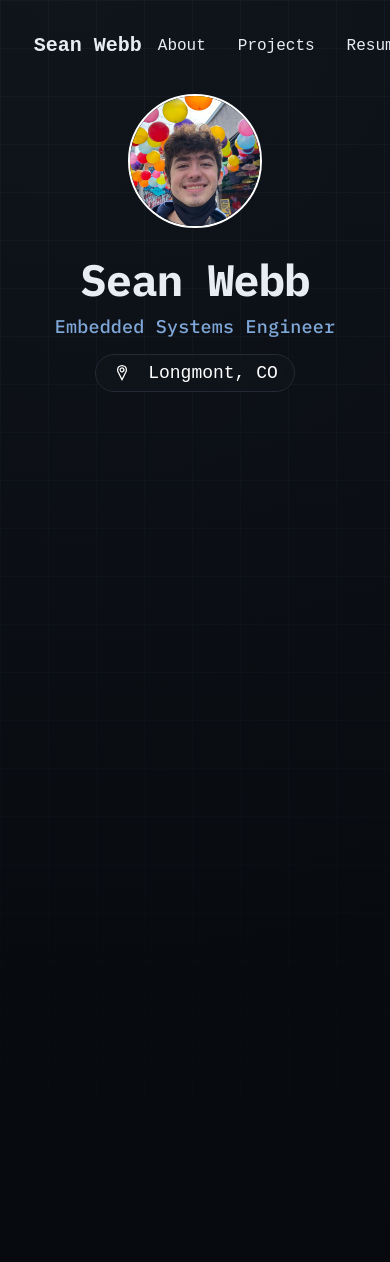
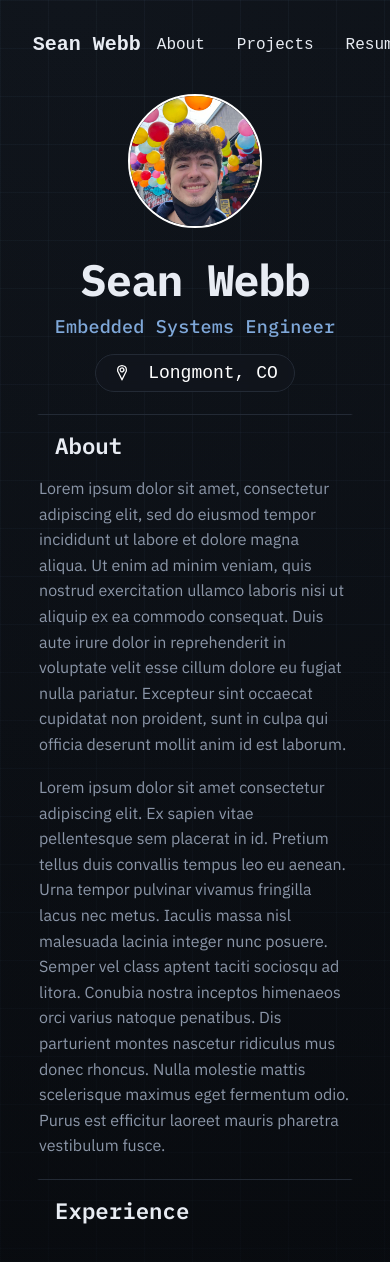
Before and after one commit to swebb-dev/swebb-dev, a React (Vite) app: page / in a window 390 px wide. Shown: the top 1262 px of the page. Built offline with nearby package versions, Linux system fonts and the light colour scheme.

Commit message:
about section and more logistics stuff

```diff
--- a/src/assets/Navbar/NavbarElements.jsx
+++ b/src/assets/Navbar/NavbarElements.jsx
@@ -24,7 +24,7 @@ export const Nav = styled.nav`
   padding: 0.625rem 1.375rem;
   max-width: ${({ $scrollState }) => ($scrollState === "compact" ? "850px" : "1000px")};
   border-radius: 1rem;
-  border: ${({ $scrollState }) => ($scrollState === "compact" ? "2px solid #232a35" : "2px solid transparent")};
+  border: ${({ $scrollState }) => ($scrollState === "compact" ? "1px solid #232a35" : "1px solid transparent")};
   margin: 0 auto;
 
   transition: padding 0.3s ease, background-color 0.3s ease, max-width 0.3s ease;
--- a/src/assets/Navbar/index.jsx
+++ b/src/assets/Navbar/index.jsx
@@ -12,7 +12,7 @@ import {
 } from "./NavbarElements";
 
 const SMALL_SCROLL_THRESHOLD = 50;   // below this, always show "top" style
-const LARGE_SCROLL_THRESHOLD = 300;  // past this while scrolling down, hide
+const LARGE_SCROLL_THRESHOLD = 310;  // past this while scrolling down, hide
 
 const Navbar = () => {
   const [scrollState, setScrollState] = useState("top"); // "top", "compact", "hidden"
--- a/src/routes/index.css
+++ b/src/routes/index.css
@@ -67,6 +67,7 @@ body::before {
   border: 2px solid transparent;
   max-width: 950px;
   margin: 0 auto;
+  margin-bottom: 1.25rem;
 }
 
 #hero-image-wrapper {
@@ -119,16 +120,6 @@ body::before {
   letter-spacing: 0.01em;
 }
 
-.hero-tagline {
-  margin: 1.1rem 0 0;
-  max-width: 34rem;
-  font-family: var(--font-sans);
-  font-size: 1.05rem;
-  font-weight: 400;
-  line-height: 1.5;
-  color: var(--text-secondary);
-}
-
 #hero-buttons {
   margin-top: 1rem;
   display: flex;
@@ -145,7 +136,7 @@ body::before {
   padding: 0.5rem 1rem;
   border-radius: 999px;
   border: 1px solid var(--border);
-  background: rgba(18, 22, 29, 0.6);
+  background: rgba(18, 22, 29, 0.8);
   backdrop-filter: blur(6px);
 }
 
@@ -192,3 +183,38 @@ body::before {
 #github-icon {
     margin-left: 1.5rem;
 }
+
+.stacked-section {
+  display: grid;
+  grid-template-columns: 200px 1fr;
+  gap: 0rem;
+  padding: 1rem 0;
+  border-top: 1px solid var(--border);
+  align-items: start;
+  max-width: 900px;
+  margin-bottom: 0rem;
+  padding-bottom: 0rem;
+}
+
+@media (max-width: 700px) {
+  .stacked-section {
+    grid-template-columns: 1fr;
+    gap: 1rem;
+  }
+}
+
+.section-header h2 {
+  margin: 0;
+  margin-left: 1rem;
+  font-family: var(--font-mono);
+  font-size: 1.4rem;
+  font-weight: 600;
+  color: var(--text-primary);
+}
+
+.section-content p {
+  margin: 0 0 1.1rem;
+  line-height: 1.6;
+  color: var(--text-secondary);
+  font-size: 1rem;
+}
--- a/src/routes/index.jsx
+++ b/src/routes/index.jsx
@@ -32,7 +32,7 @@ function RouteComponent() {
             <h1>Sean Webb</h1>
             <h2>Embedded Systems Engineer</h2>
             <div id="hero-buttons">
-              <div className="badge">
+              <div class="badge">
                 <VscLocation id="location-icon" />
                 <p>Longmont, CO</p>
               </div>
@@ -40,6 +40,56 @@ function RouteComponent() {
             </div>
           </div>
 
+        </div>
+
+        <div id="content-wrapper">
+          <div id="about" class="main-section stacked-section">
+
+            <div class="section-header">
+              <h2>About</h2>
+            </div>
+
+            <div class="section-content">
+
+              <p>
+                Lorem ipsum dolor sit amet, consectetur adipiscing elit, sed do eiusmod tempor incididunt ut labore et dolore magna aliqua. Ut enim ad minim veniam, quis nostrud exercitation ullamco laboris nisi ut aliquip ex ea commodo consequat. Duis aute irure dolor in reprehenderit in voluptate velit esse cillum dolore eu fugiat nulla pariatur. Excepteur sint occaecat cupidatat non proident, sunt in culpa qui officia deserunt mollit anim id est laborum.
+              </p>
+              <p>
+                Lorem ipsum dolor sit amet consectetur adipiscing elit. Ex sapien vitae pellentesque sem placerat in id. Pretium tellus duis convallis tempus leo eu aenean. Urna tempor pulvinar vivamus fringilla lacus nec metus. Iaculis massa nisl malesuada lacinia integer nunc posuere. Semper vel class aptent taciti sociosqu ad litora. Conubia nostra inceptos himenaeos orci varius natoque penatibus. Dis parturient montes nascetur ridiculus mus donec rhoncus. Nulla molestie mattis scelerisque maximus eget fermentum odio. Purus est efficitur laoreet mauris pharetra vestibulum fusce.
+              </p>
+
+            </div>
+          </div>
+        </div>
+
+        {/*
+
+        Current Section Order/Ideas:
+
+          Hero
+          About
+          Education
+          Projects
+          Skills
+          Resume
+          Experience
+          Contact
+
+        */}
+
+        <div id="content-wrapper">
+          <div id="experience" class="main-section stacked-section">
+
+            <div class="section-header">
+              <h2>Experience</h2>
+            </div>
+
+            <div class="section-content">
+
+
+
+            </div>
+          </div>
         </div>
       </div>
 
```
